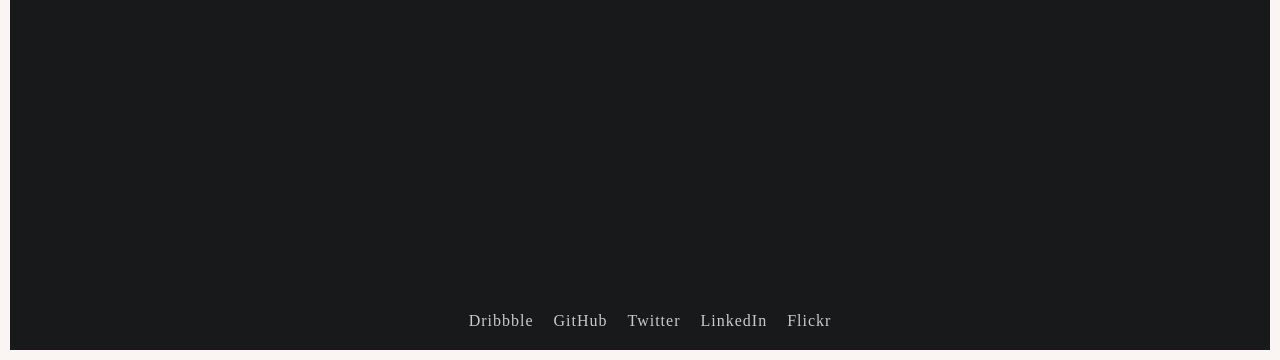
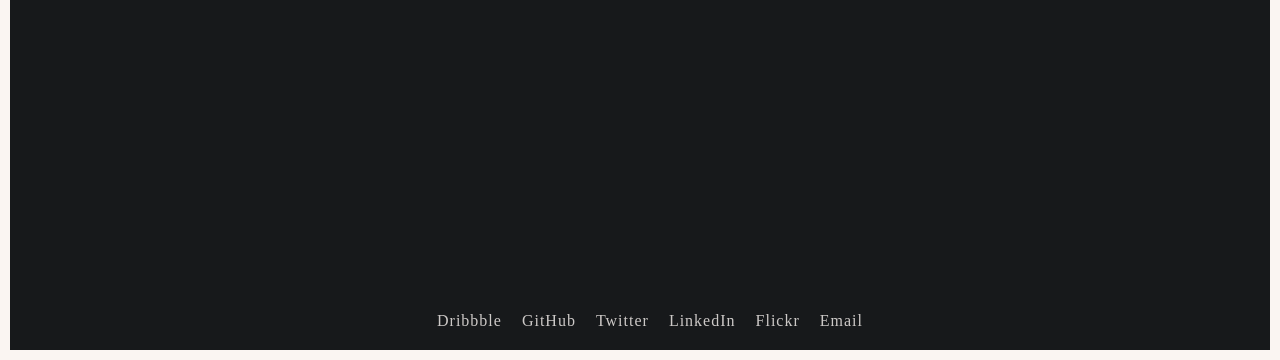
Before and after one commit to jadnco/landing-page, a plain HTML site: page index.html in a window 1280 px wide. Shown: the part 440-800 px from the top of the page. Drawn offline with Linux system fonts and the light colour scheme; a web font is replaced by a local one.

Commit message:
Add email link

```diff
--- a/index.html
+++ b/index.html
@@ -53,6 +53,7 @@
         <li><a href="http://twitter.com/jadnco">Twitter</a></li>
         <li><a href="http://linkedin.com/in/jadendessureault/">LinkedIn</a></li>
         <li><a href="http://flickr.com/by_jaden">Flickr</a></li>
+        <li><a href="mailto:hello@jadn.co">Email</a></li>
       </ul>
     </div>
 
```
